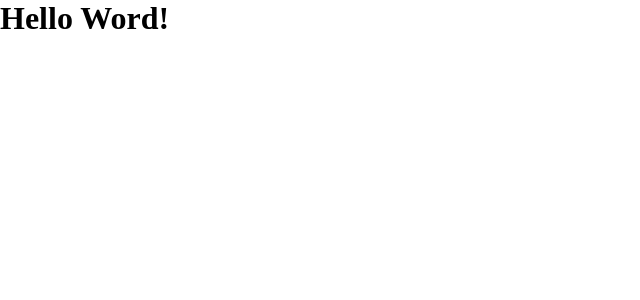
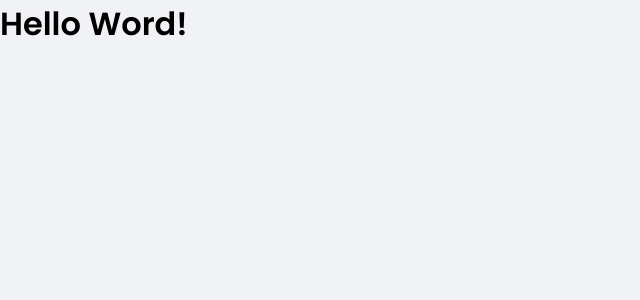
Before and after one commit to MendesWashington/dtmoney, a React (Create React App) app: page / in a window 1280 px wide. Shown: the top 300 px of the page, without its empty margins (0-640 px from the left). Built offline with nearby package versions, Linux system fonts and the light colour scheme.

Commit message:
Adicionado as estilizações globais

```diff
--- a/public/index.html
+++ b/public/index.html
@@ -1,6 +1,8 @@
 <!DOCTYPE html>
 <html lang="pt-br">
   <head>
+    <link rel="preconnect" href="https://fonts.googleapis.com" />
+    <link rel="preconnect" href="https://fonts.gstatic.com" crossorigin />
     <meta charset="utf-8" />
     <link rel="icon" href="%PUBLIC_URL%/favicon.png" />
     <meta name="viewport" content="width=device-width, initial-scale=1" />
@@ -10,6 +12,10 @@
       content="Web site created using create-react-app"
     />
 
+    <link
+      href="https://fonts.googleapis.com/css2?family=Poppins:wght@400;600&display=swap"
+      rel="stylesheet"
+    />
     <title>DTMoney</title>
   </head>
   <body>
--- a/src/App.tsx
+++ b/src/App.tsx
@@ -2,7 +2,7 @@
 
 export const App = () => {
   return (
-    <div>
+    <div className="App">
       <GlobalStyle/>
       <h1>Hello Word!</h1>
     </div>
--- a/src/styles/global.ts
+++ b/src/styles/global.ts
@@ -31,9 +31,18 @@
     }
 
     body{
-        background: var(---background);
+        background: var(--background);
         -webkit-font-smoothing:antialiased;
 
+    }
+
+    body, input, textarea, button{
+        font-family:'Poppins', sans-serif;
+        font-weight:400;
+    }
+
+    h1, h2, h3, h4, h5, h6, strong{
+        font-weight:600;
     }
 
     button{
@@ -45,4 +54,4 @@
         opacity:0.6;
         cursor: not-allowed;
     }
-`;
+`
```
